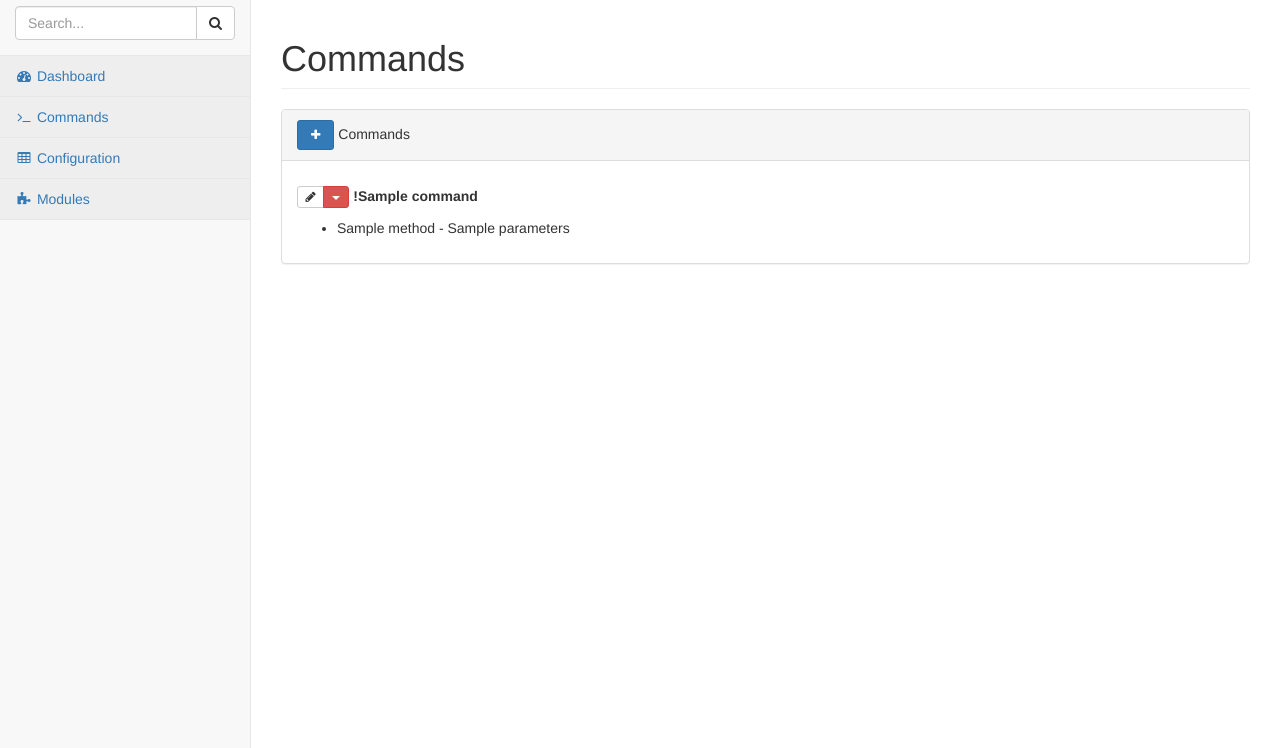
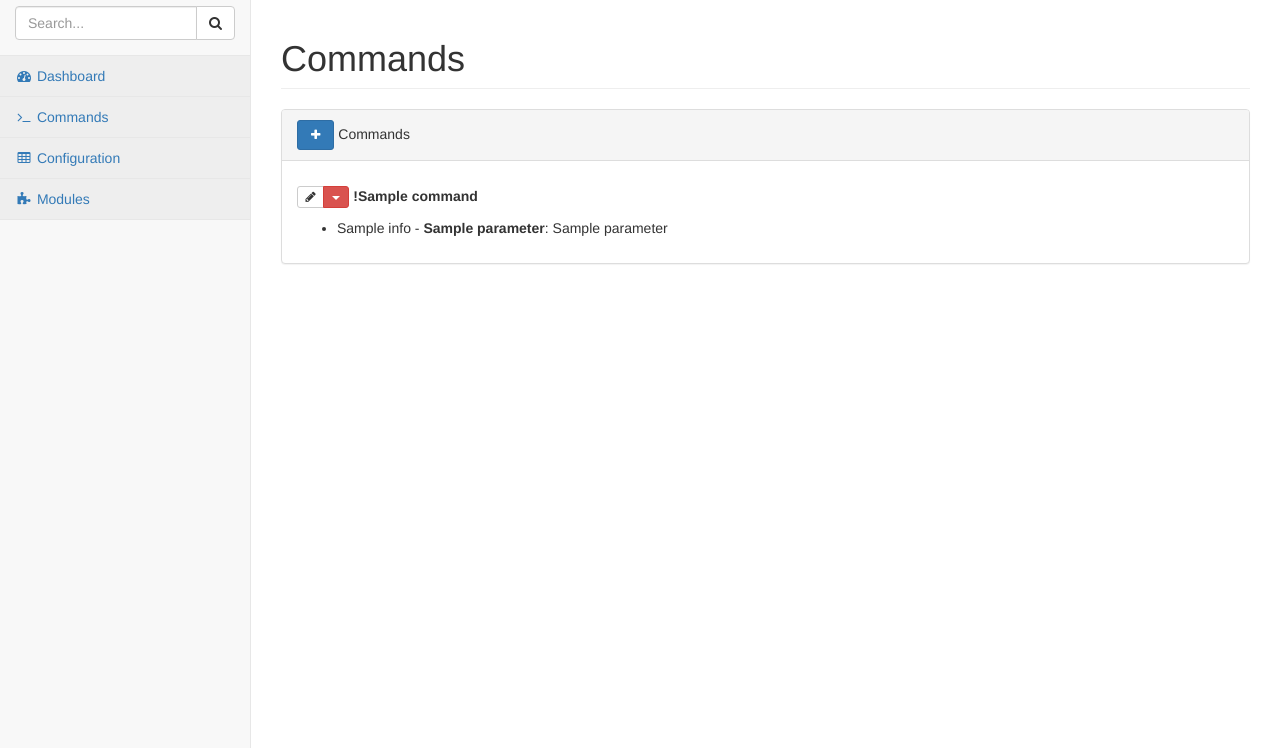
Before and after one commit to Gagaro/PimpMyBot, a Python web app: template pimpmybot/wsgi/templates/commands/list.html in a window 1280 px wide. Shown: the part 60-808 px from the top of the page. Run offline with Jinja, Linux system fonts and the light colour scheme; the template is opened without the code that fills it: most values are stand-ins (such as "Sample title", 1, 10 or a date in 2020); some libraries are stand-ins or nearby versions.

Commit message:
fix: commands listing

```diff
--- a/pimpmybot/wsgi/templates/commands/list.html
+++ b/pimpmybot/wsgi/templates/commands/list.html
@@ -24,7 +24,7 @@
                     <strong>!{{ command.command }}</strong></p>
                 <ul>
                     {% for action in command.get_actions() %}
-                    <li>{{ action.method }} - {{ action.parameters }}</li>
+                    <li>{{ action.get_info()['title'] }}{% for parameter in action.get_info()['parameters'] %} - <strong>{{ parameter.title }}</strong>: {{ action.get_parameters()[parameter.name] }}{% endfor %}</li>
                     {% endfor %}
                 </ul>
             </div>
```
